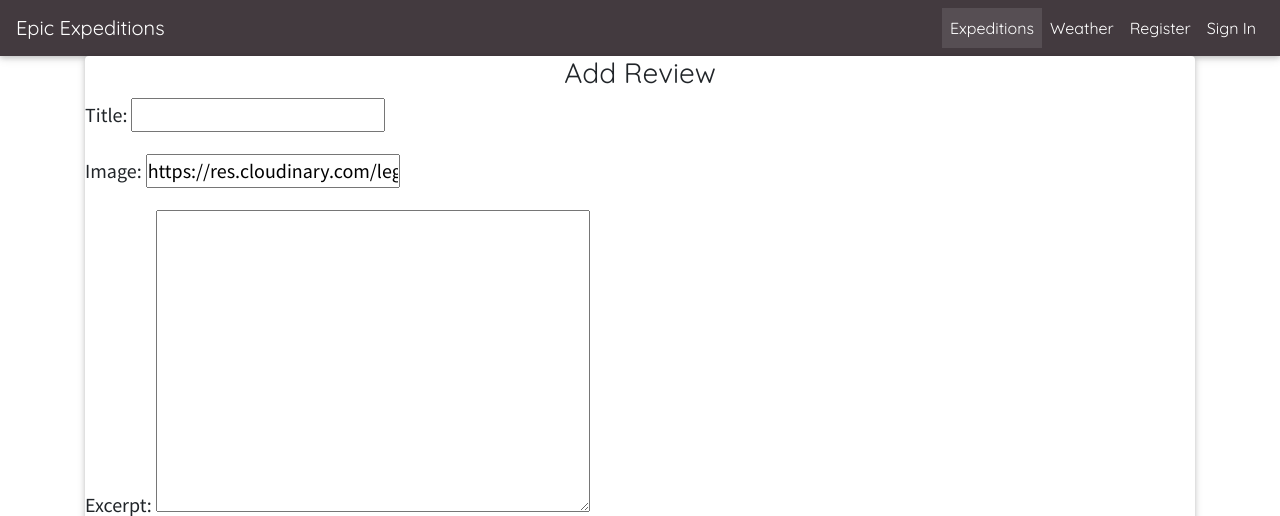
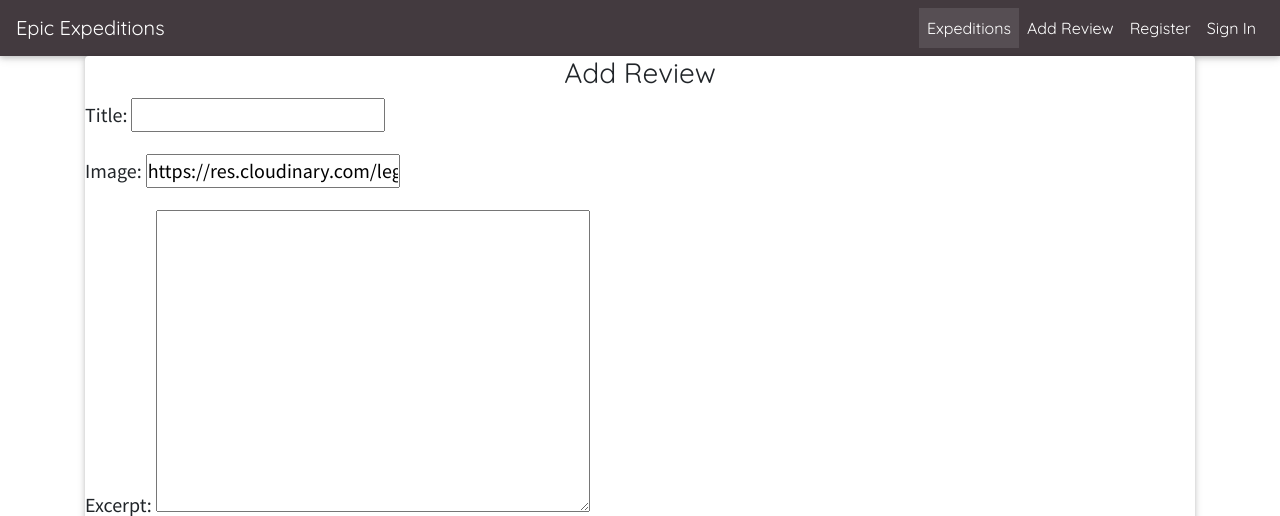
Before and after one commit to legenduzair/epic-expeditions, a Django app: page /add_review/ in a window 1280 px wide. Shown: the top 516 px of the page. Run offline with Django 3.2, Linux system fonts and the light colour scheme; some libraries are stand-ins or nearby versions.

Commit message:
Add temporary add review link in navbar in base.html

```diff
--- a/templates/base.html
+++ b/templates/base.html
@@ -36,7 +36,7 @@
               <a class="nav-link" href="{% url 'review_list' %}">Expeditions</a>
             </li>
             <li class="nav-item">
-              <a class="nav-link" href="#">Weather</a>
+              <a class="nav-link" href="{% url 'add_review' %}">Add Review</a>
             </li>
             <li class="nav-item">
               <a class="nav-link" href="#">Register</a>
```
